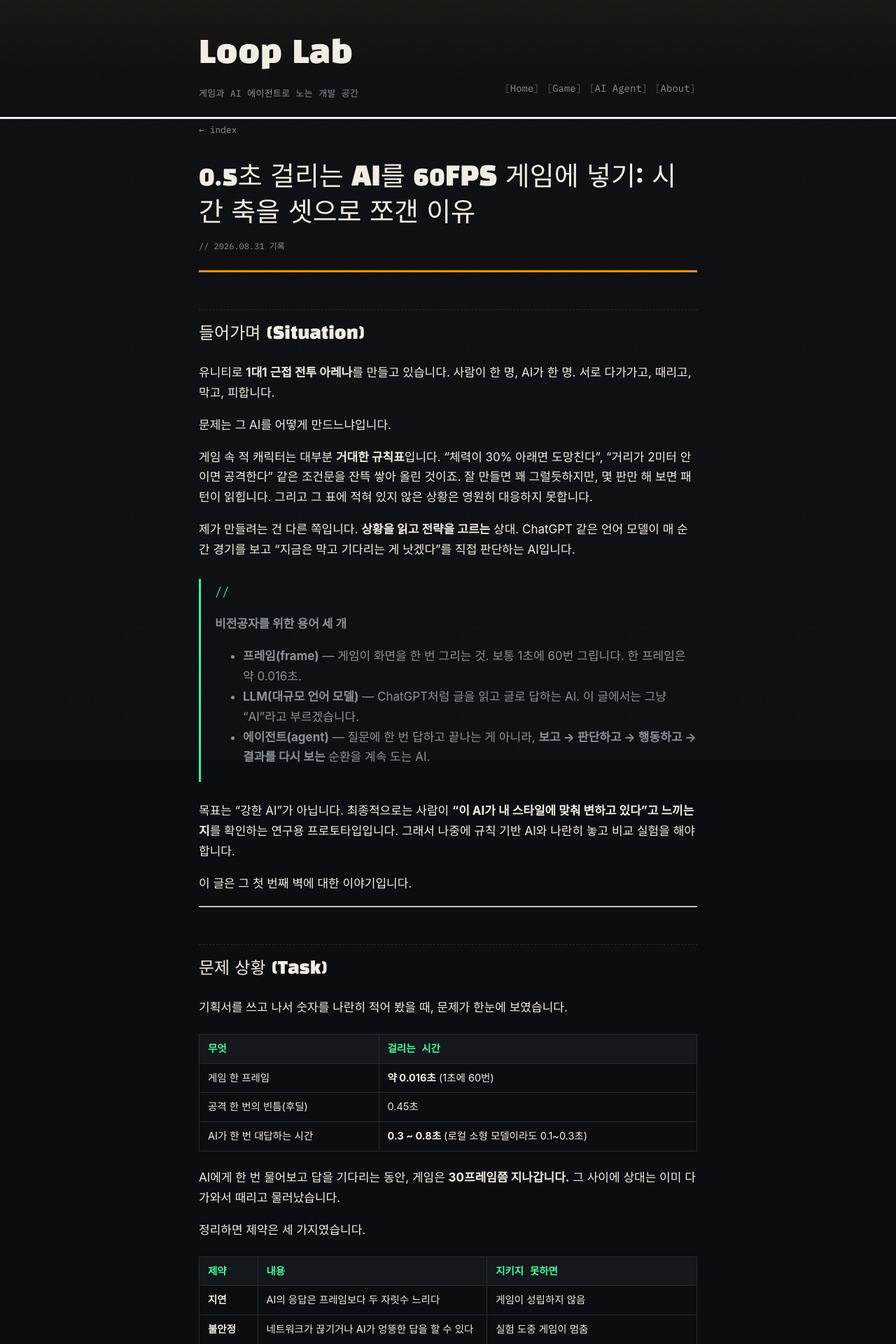
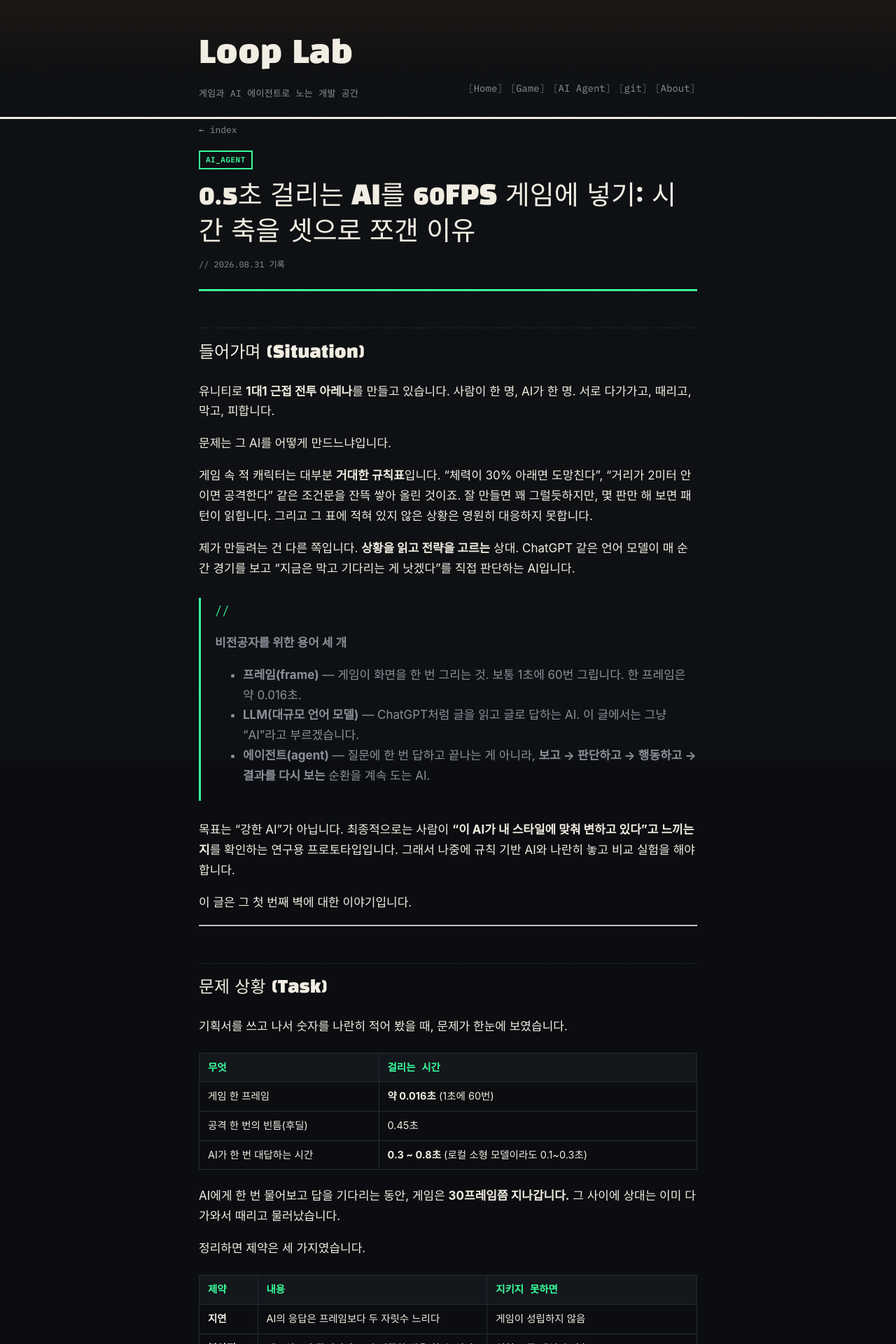
Before and after one commit to Lezo-Jong/my-blog, a Jekyll site: the page built from _posts/2026-08-31-llm-game-agent-latency.md, in a window 1280 px wide. Shown: the top 1920 px of the page at 70% size. Built offline with Jekyll 4.4.1, drawn with Linux system fonts in a browser that asks for light colours; some web fonts are replaced.

Commit message:
git 카테고리 추가

```diff
--- a/_config.yml
+++ b/_config.yml
@@ -15,6 +15,8 @@
     url: /game/
   - text: AI Agent
     url: /ai-agent/
+  - text: git
+    url: /git/
   - text: About
     url: /about/
 
--- a/_layouts/home.html
+++ b/_layouts/home.html
@@ -14,12 +14,13 @@
         {% for post in paginator.posts %}
         {% assign rank_from_newest = page_offset | plus: forloop.index %}
         {% assign post_index = total_posts | minus: rank_from_newest | plus: 1 %}
-        <li class="post-card" data-cat="{% if post.categories contains 'game' %}game{% elsif post.categories contains 'ai-agent' %}ai-agent{% endif %}">
+        <li class="post-card" data-cat="{% if post.categories contains 'game' %}game{% elsif post.categories contains 'ai-agent' %}ai-agent{% elsif post.categories contains 'git' %}git{% endif %}">
           <span class="post-index">{{ "00" | append: post_index | slice: -2, 2 }}</span>
           <div class="post-card-body">
             <div class="post-card-top">
               {% if post.categories contains 'game' %}<span class="tag tag-game">GAME</span>{% endif %}
               {% if post.categories contains 'ai-agent' %}<span class="tag tag-ai-agent">AI_AGENT</span>{% endif %}
+              {% if post.categories contains 'git' %}<span class="tag tag-git">GIT</span>{% endif %}
               <span class="post-meta">{{ post.date | date: "%Y.%m.%d" }}</span>
             </div>
             <h2 class="post-card-title"><a href="{{ post.url | relative_url }}">{{ post.title }}</a></h2>
--- a/_layouts/post.html
+++ b/_layouts/post.html
@@ -1,12 +1,13 @@
 ---
 layout: default
 ---
-<article class="post" data-cat="{% if page.categories contains 'game' %}game{% elsif page.categories contains 'ai-agent' %}ai-agent{% endif %}">
+<article class="post" data-cat="{% if page.categories contains 'game' %}game{% elsif page.categories contains 'ai-agent' %}ai-agent{% elsif page.categories contains 'git' %}git{% endif %}">
   <div class="post-header">
     <a class="back-link" href="{{ '/' | relative_url }}">&larr; index</a>
     <div class="post-tags">
       {% if page.categories contains 'game' %}<span class="tag tag-game">GAME</span>{% endif %}
       {% if page.categories contains 'ai-agent' %}<span class="tag tag-ai-agent">AI_AGENT</span>{% endif %}
+      {% if page.categories contains 'git' %}<span class="tag tag-git">GIT</span>{% endif %}
     </div>
     <h1 class="post-title">{{ page.title }}</h1>
     <div class="post-meta">// {{ page.date | date: "%Y.%m.%d" }} 기록</div>
--- a/_posts/2026-08-31-llm-game-agent-latency.md
+++ b/_posts/2026-08-31-llm-game-agent-latency.md
@@ -2,7 +2,7 @@
 layout: post
 title: "0.5초 걸리는 AI를 60FPS 게임에 넣기: 시간 축을 셋으로 쪼갠 이유"
 date: 2026-08-31 11:50:00 +0900
-categories: [GameDev, AI]
+categories: [ai-agent]
 tags: [unity, llm, game-ai, agent, latency]
 mermaid: true
 ---
--- a/assets/css/style.css
+++ b/assets/css/style.css
@@ -17,6 +17,8 @@
   --accent-game-fg: #2a1500;
   --accent-ai: #39ff9d;
   --accent-ai-fg: #00260f;
+  --accent-git: #f05033;
+  --accent-git-fg: #2a0800;
   --accent: var(--accent-game);
 
   --font-display: "Black Han Sans", "Apple SD Gothic Neo", sans-serif;
@@ -198,6 +200,9 @@
 .board[data-cat="game"] .board-head,
 .post-card[data-cat="game"],
 .post[data-cat="game"] { --cat-accent: var(--accent-game); }
+.board[data-cat="git"] .board-head,
+.post-card[data-cat="git"],
+.post[data-cat="git"] { --cat-accent: var(--accent-git); }
 .board[data-cat] .board-head { border-bottom-color: var(--cat-accent, var(--accent-game)); }
 
 .board-title {
@@ -292,6 +297,7 @@
 
 .tag-game { color: var(--accent-game); }
 .tag-ai-agent { color: var(--accent-ai); }
+.tag-git { color: var(--accent-git); }
 
 /* pagination */
 .pagination {
--- /dev/null
+++ b/git.html
@@ -0,0 +1,6 @@
+---
+layout: category
+title: Git
+category: git
+permalink: /git/
+---
```
